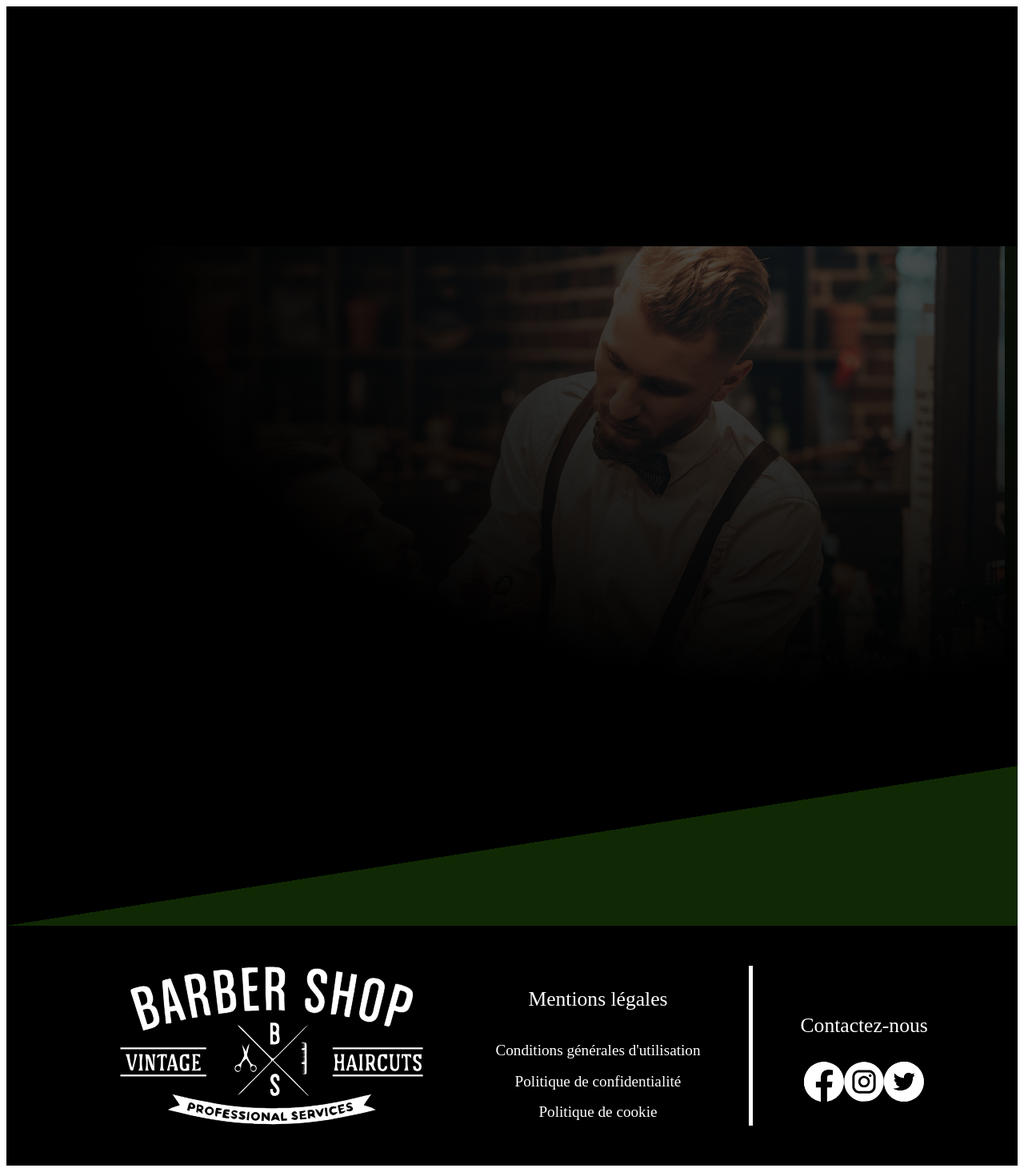
After one commit to enolatutellier/Barber, a PHP site: page /prestation.php in a window 1280 px wide. The commit adds this page. Shown: the whole page at 80% size. Run offline with PHP 8.4, Linux system fonts and the light colour scheme.

Commit message:
creation footer, ajout img et creation prestation

```diff
--- /dev/null
+++ b/css/footer.css
@@ -0,0 +1,45 @@
+html{
+    font-size: 5vw;
+}
+footer{
+    display :flex;
+    justify-content: center;
+    align-items: center;
+    position : relative;
+    background-color: black;
+    color : white;
+    font-size: clamp(12px, 0.3rem, 24px);
+}
+
+footer > *{
+    margin : 30px;
+    line-height: clamp(1em,1rem, 2em);
+}
+
+.logo{
+    width: clamp(300px, 30%, 500px);
+    padding : 30px;
+}
+
+.flex_col{
+    display: flex;
+    flex-direction: column;
+    align-items: center;
+}
+.titre{
+    font-size: clamp(16px, 0.4rem, 30px);
+}
+#trait_horizontal{
+    width:5px;
+    height : 200px;
+    background-color: white;
+}
+.reseaux_sociaux{
+    display: flex;
+    justify-content: space-between;
+    align-items: center;
+}
+.petit_logo{
+    height:50px;
+    width:50px;
+}
--- a/css/prestation.css
+++ b/css/prestation.css
@@ -10,8 +10,8 @@
     background-position: 75% top;
 }
 #premier{
-    background:radial-gradient(at 50% 0%, rgba(128,128,128,0.1) -100% , black 80%);
-    height : 750px;
+    background:radial-gradient(at 80% 0%, rgba(128,128,128,0.1) -100% , black 60%);
+    height : 650px;
 }
 #deuxieme{
     height : 200px;
--- /dev/null
+++ b/footer.php
@@ -0,0 +1,41 @@
+<!DOCTYPE html>
+<html lang="fr">
+
+<head>
+    <meta charset="UTF-8">
+    <meta http-equiv="X-UA-Compatible" content="IE=edge">
+    <meta name="viewport" content="width=device-width, initial-scale=1.0">
+    <link rel="stylesheet" href="css/footer.css" />
+    <link rel="stylesheet" href="./css/font.css"/>
+</head>
+<body>
+    <footer>
+        <img class='logo' src="img/logo.svg" alt="logo">
+        <div class="flex_col">
+            <p class="titre">
+                Mentions légales
+            </p>
+            <a>
+                Conditions générales d'utilisation
+            </a>
+            <a>
+                Politique de confidentialité
+            </a>
+            <a>
+                Politique de cookie
+            </a>
+        </div>
+        <div id="trait_horizontal"></div>
+        <div class="flex_col">
+            <p class="titre">
+                Contactez-nous
+            </p>
+            <div class="reseaux_sociaux">
+                <img class='petit_logo' src="img/facebook blanc.svg" alt="logo facebook">
+                <img class='petit_logo' src="img/instagram blanc.svg" alt="logo instagram">
+                <img class='petit_logo' src="img/twitter blanc.svg" alt="logo twitter">
+            </div>
+        </div>
+    </footer>
+</body>
+</html>
--- a/prestation.html
+++ b/prestation.php
@@ -22,6 +22,8 @@
         <section id="deuxieme">
         </section>
     </main>
-    <footer></footer>
+    <?php
+        include_once('footer.php');
+    ?>
 </body>
 </html>
```
Also changed, not shown: Img/facebook blanc.svg (added), Img/instagram blanc.svg (added), Img/logo.svg, Img/twitter blanc.svg (added).
